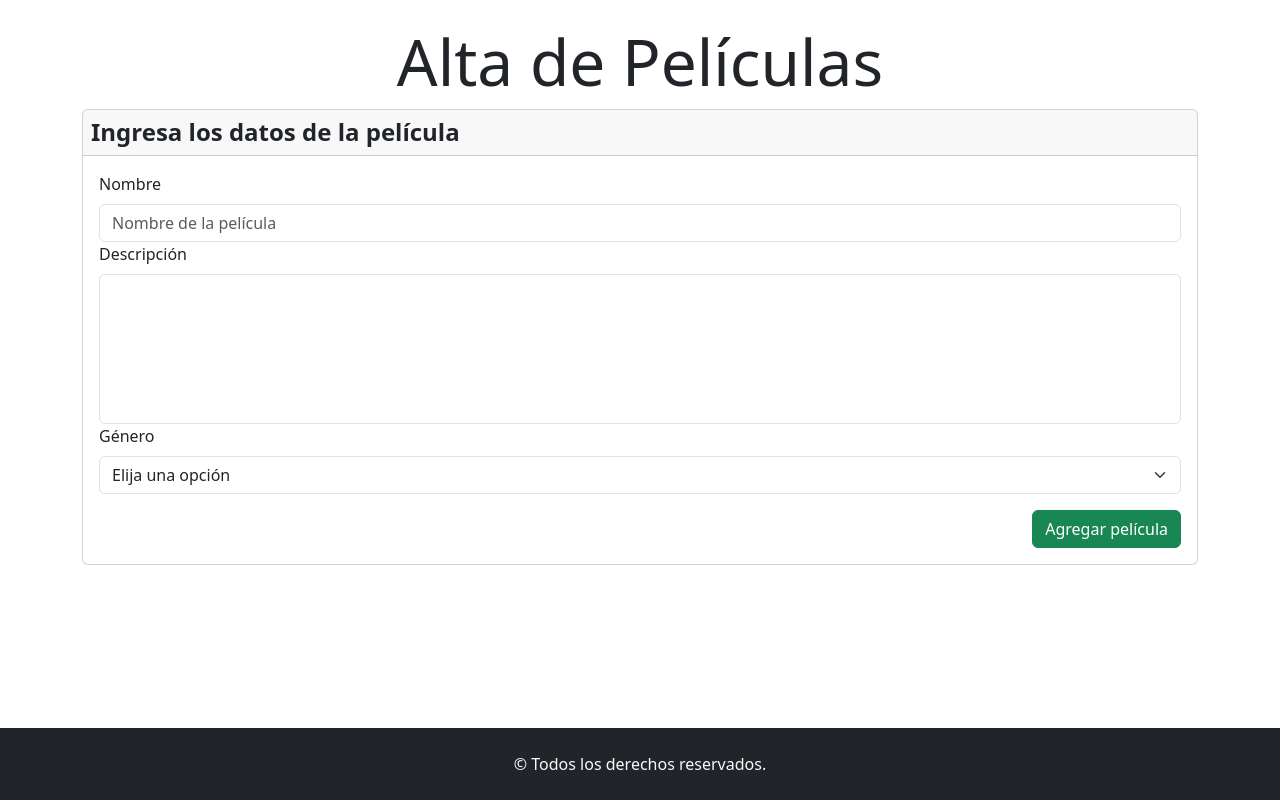
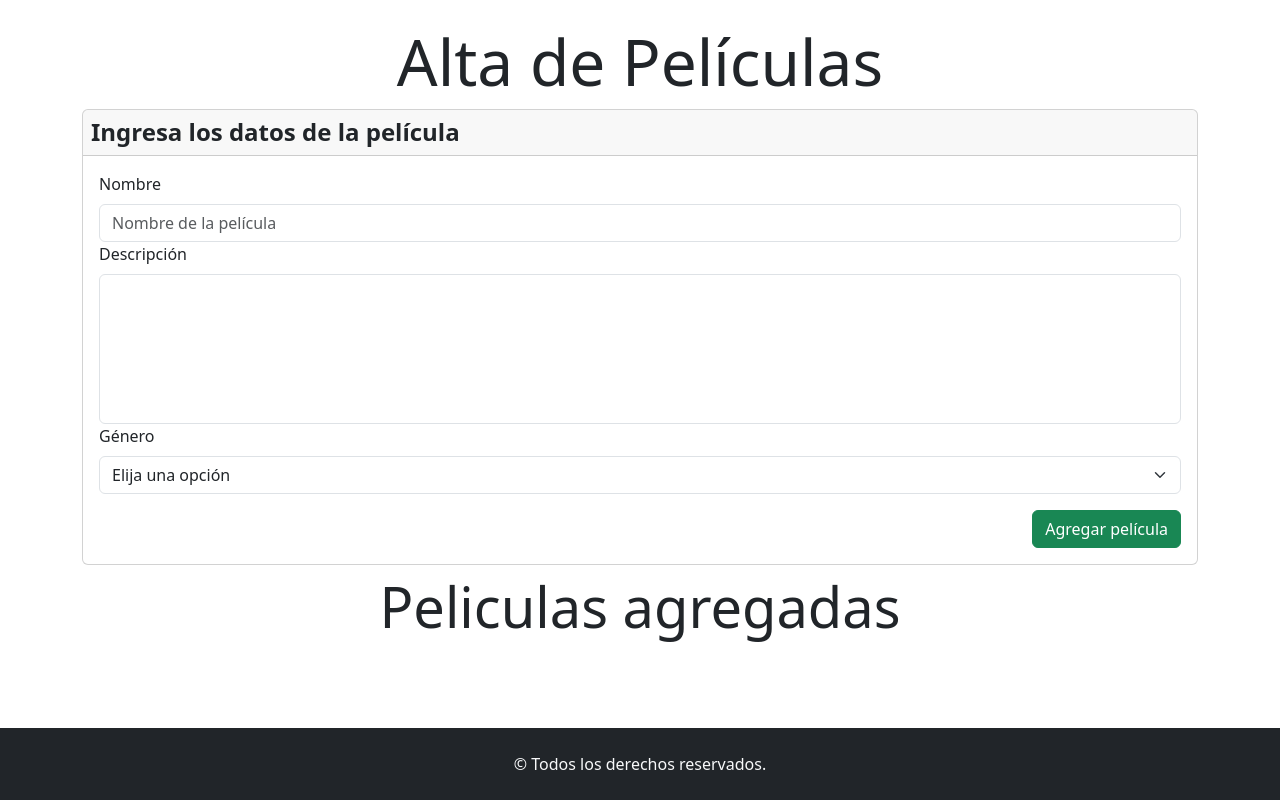
Before and after one commit to lucasecapdevila/react-tp1-ejercicio10, a React (Vite) app: page / in a window 1280 px wide. Built offline with nearby package versions, Linux system fonts and the light colour scheme.

Commit message:
se agrega maquetado de la lista de peliculas

```diff
--- a/src/App.jsx
+++ b/src/App.jsx
@@ -2,6 +2,7 @@ import { Container } from 'react-bootstrap'
 import './App.css'
 import Footer from './components/Footer'
 import Formulario from './components/Formulario'
+import ListaPeliculas from './components/ListaPeliculas'
 
 function App() {
   return (
@@ -10,6 +11,7 @@ function App() {
         <Container>
           <h1 className='text-center display-3'>Alta de Películas</h1>
           <Formulario />
+          <ListaPeliculas />
         </Container>
       </main>
 
--- /dev/null
+++ b/src/components/ListaPeliculas.jsx
@@ -0,0 +1,11 @@
+import React from 'react'
+
+const ListaPeliculas = () => {
+  return (
+    <section className='mt-2 row'>
+      <h2 className='text-center display-4'>Peliculas agregadas</h2>
+    </section>
+  )
+}
+
+export default ListaPeliculas
```
